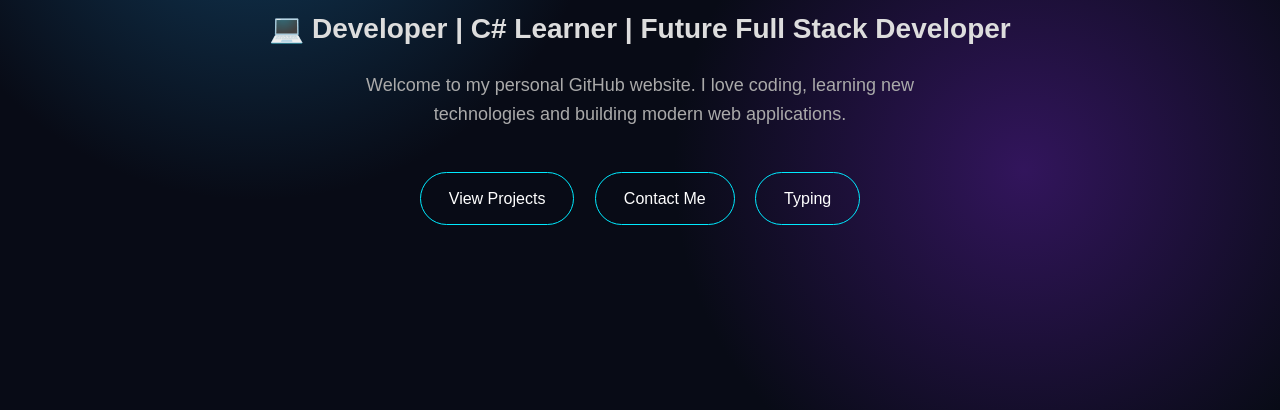
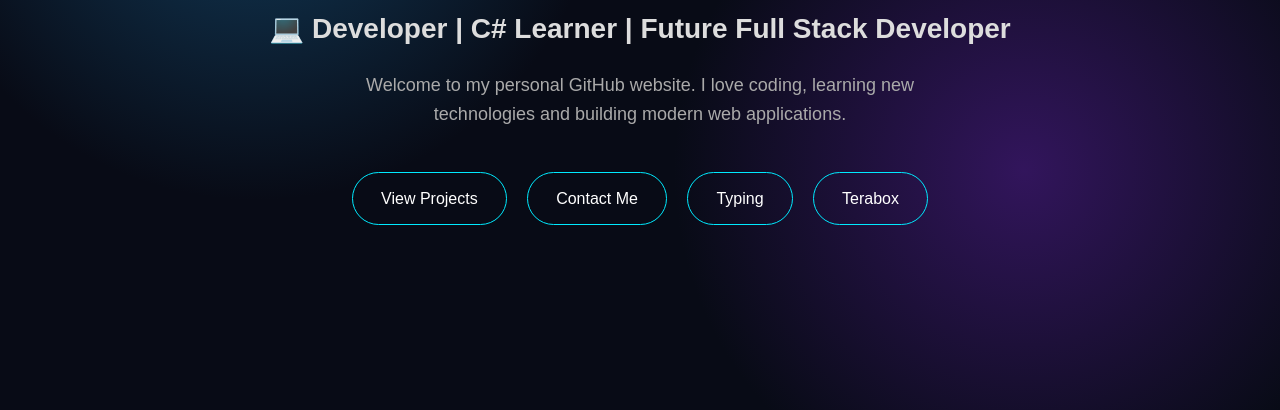
Before and after one commit to aryapratapupx61/aryapratapupx61.github.io, a plain HTML site: page index.html in a window 1280 px wide. Shown: the part 390-800 px from the top of the page. Drawn offline with Linux system fonts and the light colour scheme.

Commit message:
Update index.html

```diff
--- a/index.html
+++ b/index.html
@@ -288,6 +288,8 @@
                 <a href="#projects" class="btn">View Projects</a>
                 <a href="#contact" class="btn">Contact Me</a>
                 <a href="https://aryapratapupx61.github.io/Typing/" class="btn">Typing</a>
+                <a href="https://terabox-down-onrender.com/" class="btn">Terabox</a>
+
             </div>
 
         </div>
```
